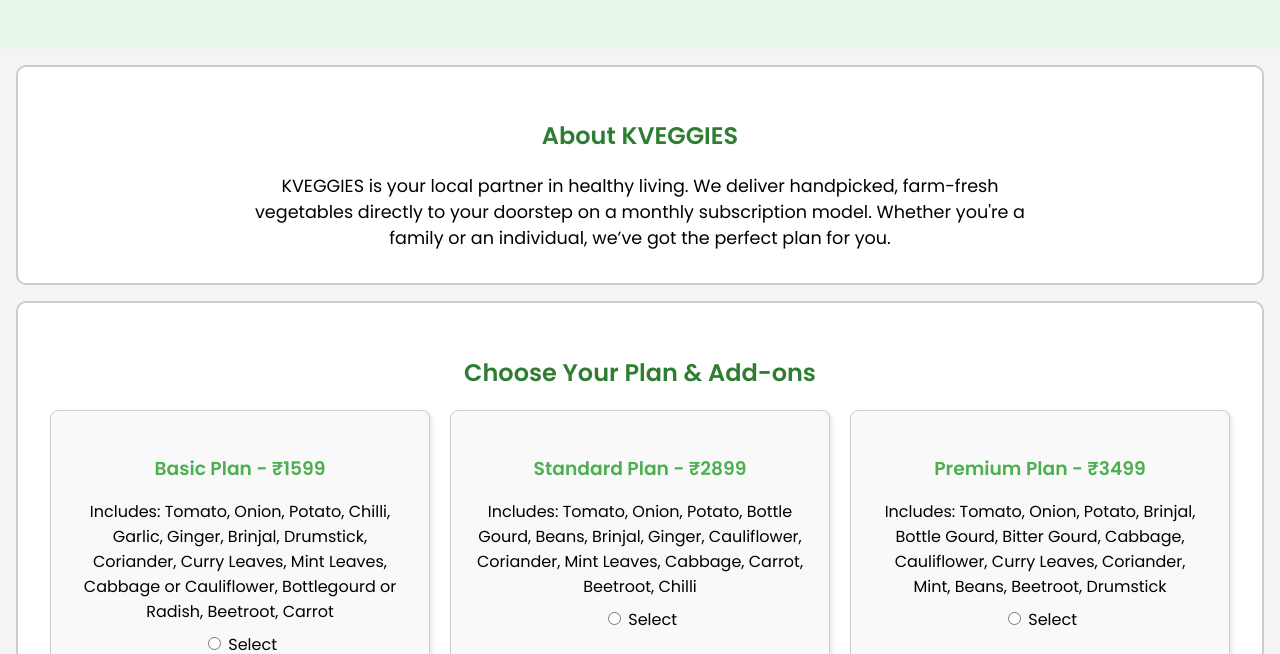
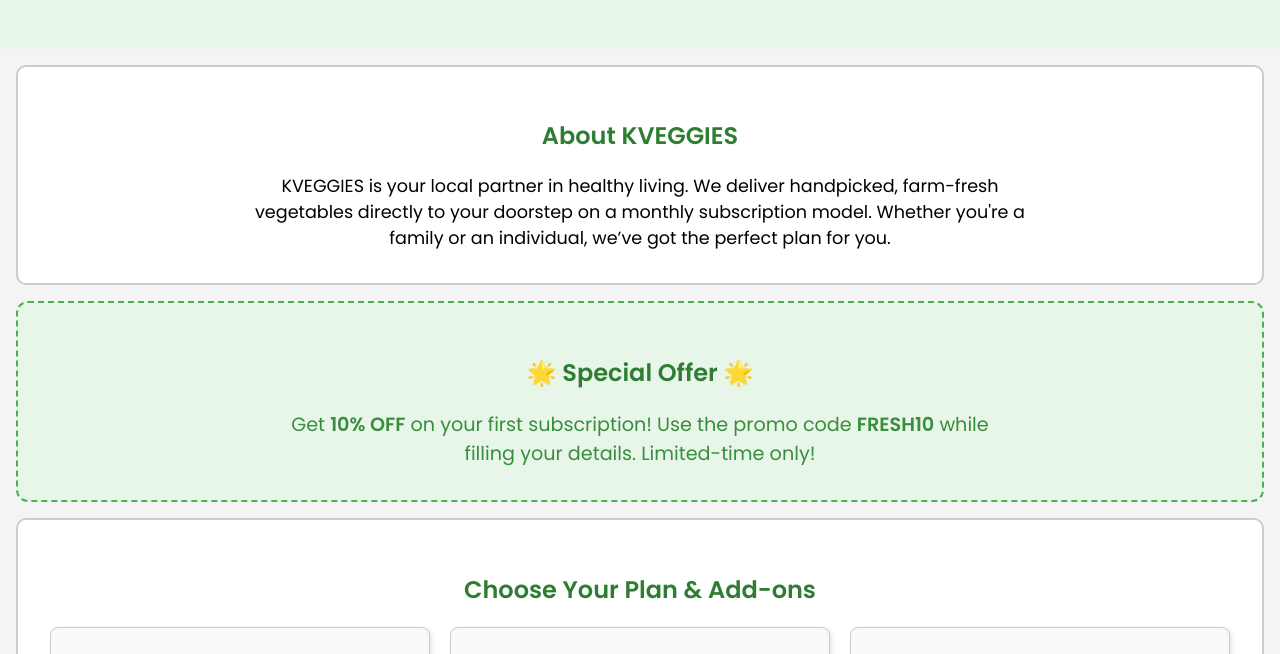
Before and after one commit to keggies1/kveggies0, a plain HTML site: page index.html in a window 1280 px wide. Shown: the part 298-952 px from the top of the page. Drawn offline with Linux system fonts and the light colour scheme.

Commit message:
Add files via upload

```diff
--- a/index.html
+++ b/index.html
@@ -199,6 +199,14 @@
     </p>
   </section>
 
+  <!-- Special Offers Section -->
+  <section id="offers" style="background-color: #e8f5e9; padding: 2rem; border: 2px dashed #4CAF50; margin: 1rem; border-radius: 12px;">
+    <h2 style="text-align:center; color: #2e7d32;">🌟 Special Offer 🌟</h2>
+    <p style="text-align:center; font-size: 1.2rem; max-width: 700px; margin: auto; color: #388e3c;">
+      Get <strong>10% OFF</strong> on your first subscription! Use the promo code <strong>FRESH10</strong> while filling your details. Limited-time only!
+    </p>
+  </section>
+
   <!-- Subscription Section -->
   <section id="subscribe">
     <h2>Choose Your Plan & Add-ons</h2>
@@ -208,21 +216,21 @@
         <!-- Basic Plan -->
         <div class="plan-card">
           <h3>Basic Plan - ₹1599</h3>
-          <p>Includes: Tomato, Onion, Potato, Chilli, Garlic, Ginger, Brinjal, Drumstick, Coriander, Curry Leaves, Mint Leaves, Cabbage or Cauliflower, Bottlegourd or Radish, Beetroot, Carrot</p>
+          <p>Includes: Tomato(1kg), Onion(1kg), Potato(500g), Chilli(250g), Garlic(250g), Ginger(250g), Brinjal(500g), Drumstick(1b), Coriander(1b), Curry Leaves(1b), Mint Leaves(2b), Cabbage or Cauliflower(1p), Bottlegourd(1b) or Radish(500g), Beetroot(500g), Carrot(500g)</p>
           <input type="radio" name="Selected Plan" value="Basic Plan" required> Select
         </div>
 
         <!-- Standard Plan -->
         <div class="plan-card">
           <h3>Standard Plan - ₹2899</h3>
-          <p>Includes: Tomato, Onion, Potato, Bottle Gourd, Beans, Brinjal, Ginger, Cauliflower, Coriander, Mint Leaves, Cabbage, Carrot, Beetroot, Chilli</p>
+          <p>Includes:Tomato(1kg), Onion(1kg), Potato(1kg), Chilli(250g), Garlic(250g), Ginger(250g), Brinjal(500g), Drumstick(1b), Coriander(1b), Curry Leaves(1b), Mint Leaves(2b),leafy veggies(2b) Cabbage or Cauliflower(1p), Bottlegourd(1b) or Radish(750g), Beetroot(750g), Carrot(750g)</p>
           <input type="radio" name="Selected Plan" value="Standard Plan"> Select
         </div>
 
         <!-- Premium Plan -->
         <div class="plan-card">
           <h3>Premium Plan - ₹3499</h3>
-          <p>Includes: Tomato, Onion, Potato, Brinjal, Bottle Gourd, Bitter Gourd, Cabbage, Cauliflower, Curry Leaves, Coriander, Mint, Beans, Beetroot, Drumstick</p>
+          <p>Includes: Tomato(1.5kg), Onion(1.5kg), Potato(1kg), Chilli(250g), Garlic(250g), Ginger(250g), Brinjal(500g), Drumstick(2b), Coriander(1b), Curry Leaves(1b), Mint Leaves(2b),leafy veggies(2b) Cabbage or Cauliflower(1p), Bottlegourd(1b) or Radish(1kg), Beetroot(1kg), Carrot(1kg)</p>
           <input type="radio" name="Selected Plan" value="Premium Plan"> Select
         </div>
       </div>
@@ -230,7 +238,6 @@
       <!-- Add-ons Section -->
       <h2 style="margin-top: 2rem;">Add-on Vegetables</h2>
       <div class="addons">
-        <!-- 30 add-ons with quantity input -->
         <label><input type="checkbox" name="Add-ons" value="Tomato"> Tomato<input type="number" name="Tomato Qty" min="0" placeholder="Qty (kg)"></label>
         <label><input type="checkbox" name="Add-ons" value="Onion"> Onion<input type="number" name="Onion Qty" min="0" placeholder="Qty (kg)"></label>
         <label><input type="checkbox" name="Add-ons" value="Potato"> Potato<input type="number" name="Potato Qty" min="0" placeholder="Qty (kg)"></label>
@@ -250,7 +257,6 @@
         <label><input type="checkbox" name="Add-ons" value="Radish"> Radish<input type="number" name="Radish Qty" min="0" placeholder="Qty (kg)"></label>
         <label><input type="checkbox" name="Add-ons" value="Beetroot"> Beetroot<input type="number" name="Beetroot Qty" min="0" placeholder="Qty (kg)"></label>
         <label><input type="checkbox" name="Add-ons" value="Carrot"> Carrot<input type="number" name="Carrot Qty" min="0" placeholder="Qty (kg)"></label>
-        <!-- Add 10 more as needed -->
       </div>
 
       <!-- Customer Details -->
```
